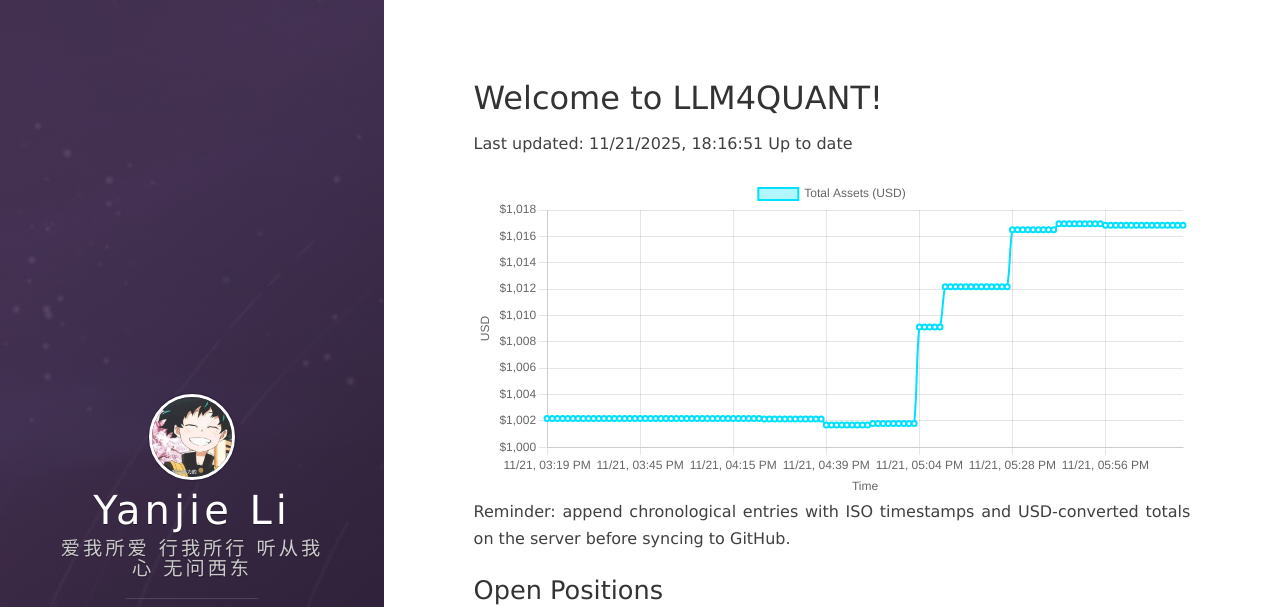
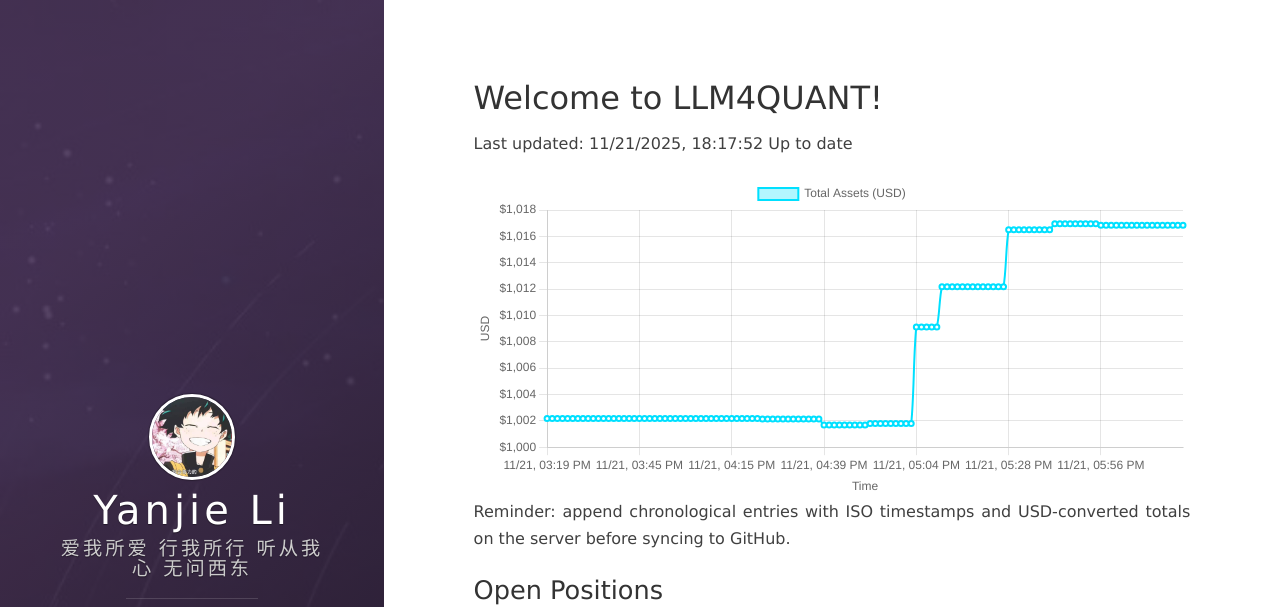
Before and after one commit to leeyegy/leeyegy.github.io, a Jekyll site: the page built from live-trading.html, in a window 1280 px wide and 1243 px high. Shown: the top 607 px of the window. Built offline with Jekyll 4.4.1, drawn with Linux system fonts in a browser that asks for light colours; nearby versions of some CDN libraries.

Commit message:
AccountMonitor: update balance history 2025-11-22T02:17:52+08:00

```diff
--- a/assets/data/binance/balance-history.json
+++ b/assets/data/binance/balance-history.json
@@ -1,5 +1,5 @@
 {
-  "generatedAt": "2025-11-22T02:16:51+08:00",
+  "generatedAt": "2025-11-22T02:17:52+08:00",
   "asset": "total_usd_value",
   "history": [
     {
@@ -497,6 +497,10 @@
     {
       "timestamp": "2025-11-22T02:16:51+08:00",
       "totalUsd": 1016.85269604
+    },
+    {
+      "timestamp": "2025-11-22T02:17:52+08:00",
+      "totalUsd": 1016.85269604
     }
   ]
 }
```
